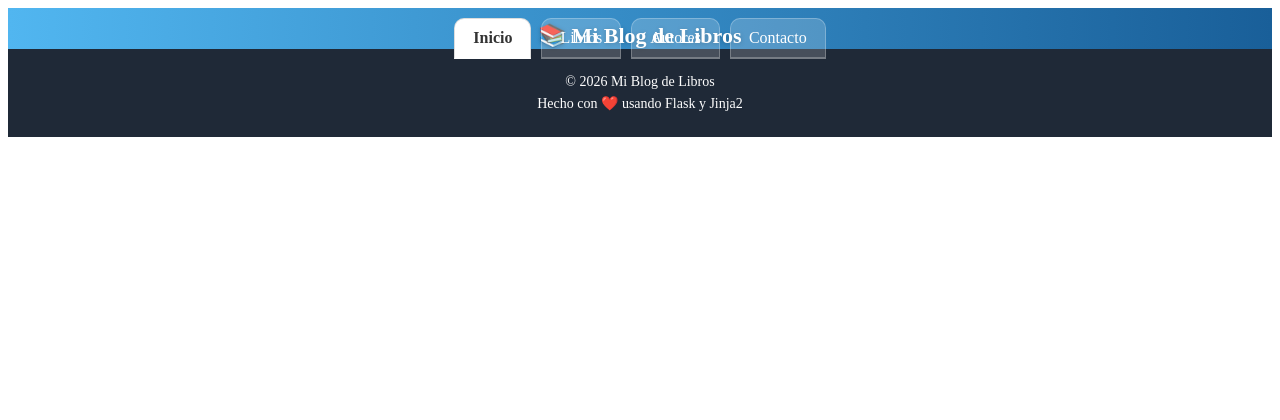
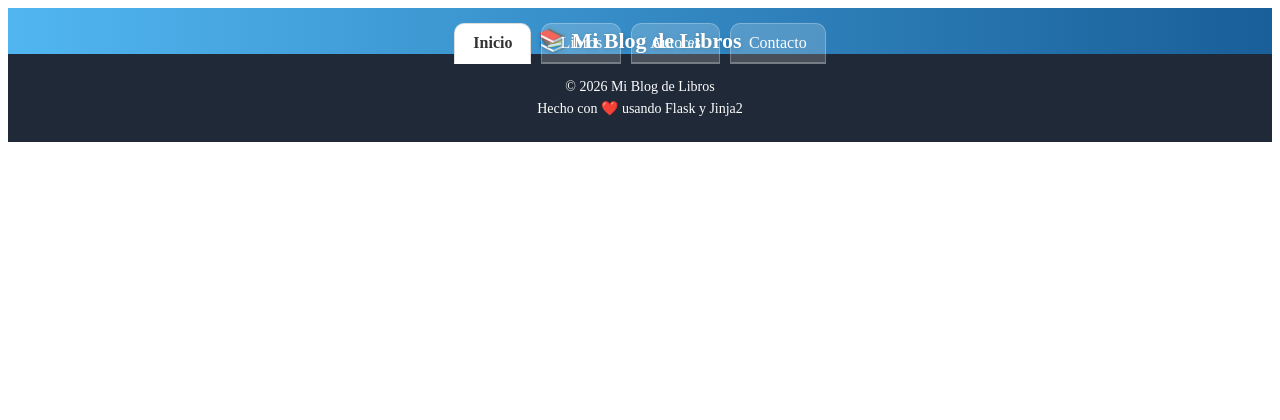
Before and after one commit to Eprian/blog_libros, a Flask app: page / in a window 1280 px wide. Shown: the top 420 px of the page. Run offline with Flask 3, Linux system fonts and the light colour scheme.

Commit message:
padding header

```diff
--- a/static/header.css
+++ b/static/header.css
@@ -1,7 +1,7 @@
 .header {
   background: linear-gradient(90deg, #51b6f0, #195f99);
   color: #fff;
-  padding: 15px 20px;
+  padding: 20px 0 0;
   position: sticky;
   top: 0;
   z-index: 1000;
```
